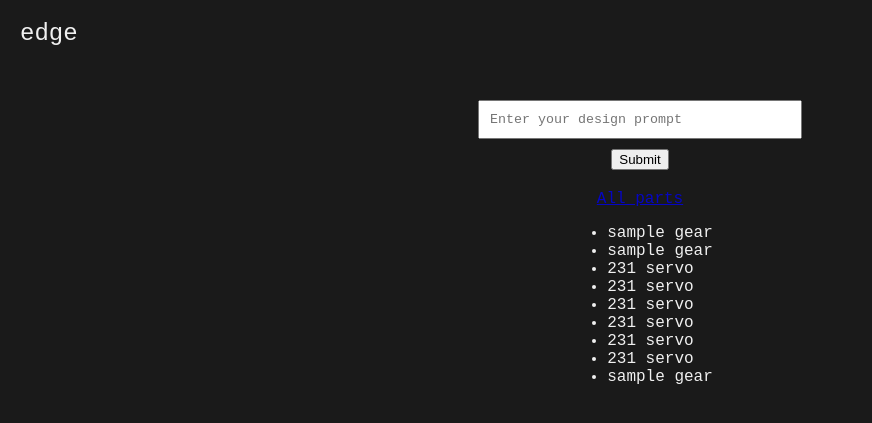
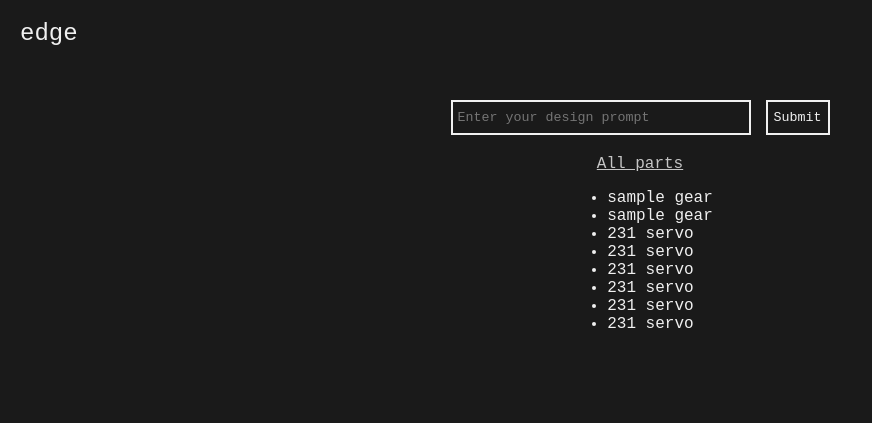
Before and after one commit to lagerros/edge_manufacturing_2, a Flask app: page / in a window 1280 px wide. Shown: the top 423 px of the page, without its empty margins (0-872 px from the left). Run offline with Flask 3, Linux system fonts and the light colour scheme; data comes from the database, SQL or seed files in the repository; both versions use the stored data as it was after the commit.

Commit message:
iterating

```diff
--- a/main.py
+++ b/main.py
@@ -43,8 +43,8 @@ def index():
   return render_template('index.html')
 
 
-with app.app_context():
-  createPart("sample gear", "The F-16A is a single-engine, single-seat, multirole tactical fighter with full air-to-air and air-to-surface combat capabilities. The F-16B is a two-seat (tandem) version and performs the secondary role of a trainer. The fuselage is characterized by a large bubble canopy, forebody strakes, and an under fuselage engine air inlet. The wing and tail surfaces are thin and feature moderate aft sweep. The wing has automatic leading edge flaps which enhance performance over a wide speed range. Flaperons are mounted on the trailing edge of the wing and combine the functions of flaps and ailerons. The horizontal tails have a small negative", None, None)
+# with app.app_context():
+#   createPart("231 servo", "The F-16A is a single-engine, single-seat, multirole tactical fighter with full air-to-air and air-to-surface combat capabilities. The F-16B is a two-seat (tandem) version and performs the secondary role of a trainer. The fuselage is characterized by a large bubble canopy, forebody strakes, and an under fuselage engine air inlet. The wing and tail surfaces are thin and feature moderate aft sweep. The wing has automatic leading edge flaps which enhance performance over a wide speed range. Flaperons are mounted on the trailing edge of the wing and combine the functions of flaps and ailerons. The horizontal tails have a small negative", None, None)
 
 
 @app.route('/submit', methods=['POST'])
--- a/templates/index.html
+++ b/templates/index.html
@@ -30,22 +30,40 @@
       }
 
       form {
+          box-sizing: border-box;
+          color: var(--font-color);
+
           margin-top: 100px;
           display: flex;
-          flex-direction: column;
+          flex-direction: row;
           align-items: center;
       }
 
       input[type="text"] {
+          box-sizing: border-box;
+          padding: 5px;
+
           font-family: inherit;
-          padding: 10px;
-          margin-bottom: 10px;
+          height: 35px;
           width: 300px;
+          background-color: var(--background-color);
+          border: 2px solid var(--font-color);
+          margin-right: 15px
+
+      }
+
+      button[type="submit"] {
+          height: 35px;
+          font-family: inherit;
+          background-color: var(--background-color);
+          border: 2px solid var(--font-color);
+          color: var(--font-color);
       }
 
       #all-parts-link {
           margin-top: 20px;
           opacity: var(--link-opacity);
+          color: var(--font-color);
       }
 
       #all-parts-link:hover {
```
Also changed, not shown: instance/prod.db.
